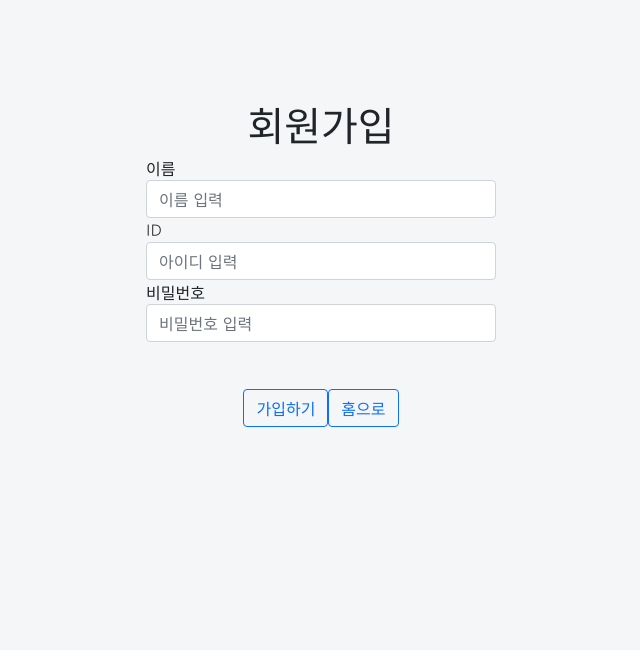
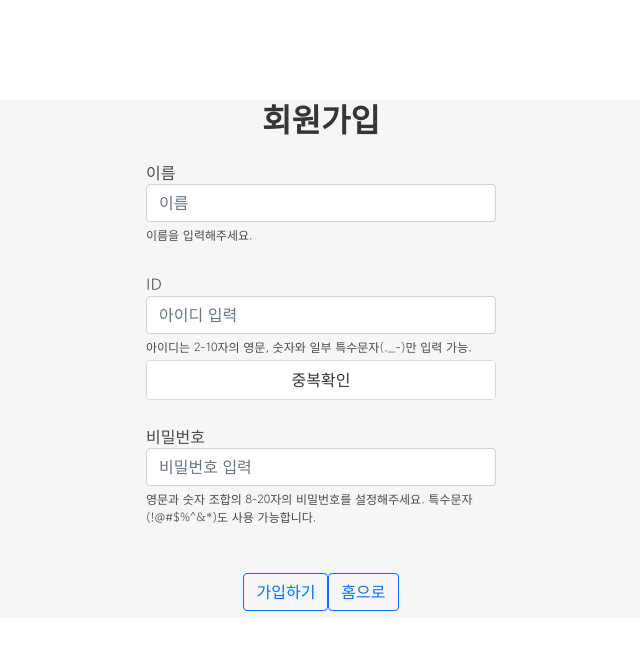
Before and after one commit to minseolki/FirstProject, a Flask app: page /sign_in in a window 1280 px wide. Shown: the top 650 px of the page, without its empty margins (319-959 px from the left). Run offline with Flask 2, Linux system fonts and the light colour scheme.

Commit message:
아이디 중복 기능 및 홈으로 버튼, 회원가입 완료 후 메인화면으로

```diff
--- a/app.py
+++ b/app.py
@@ -60,10 +60,6 @@ def load_image():
 
 
 @app.route('/api/login',methods=['POST'])
-
-
-
-@app.route('/api/login',methods=['POST'])
 def log_in_api():
 
     username_receive = request.form['username_give']
@@ -104,6 +100,13 @@ def api_sign_in():
 
     return jsonify({'msg': '등록 완료!'})
 
+# 아이디 중복 확인
+@app.route('/sign_in/check_dup', methods=['POST'])
+def check_dup():
+    id_receive = request.form['id_give']
+    exists = bool(db.user.find_one({"id": id_receive}))
+    return jsonify({'result': 'success', 'exists': exists})
+
 
 @app.route('/sign_in')
 def sign_In():
--- a/templates/sign_in.html
+++ b/templates/sign_in.html
@@ -11,6 +11,9 @@
         <script src="https://cdn.jsdelivr.net/npm/bootstrap@5.0.2/dist/js/bootstrap.bundle.min.js"
                 integrity="sha384-MrcW6ZMFYlzcLA8Nl+NtUVF0sA7MsXsP1UyJoMp4YLEuNSfAP+JcXn/tWtIaxVXM"
                 crossorigin="anonymous"></script>
+
+        <!-- Bulma CSS -->
+        <link rel="stylesheet" href="https://cdn.jsdelivr.net/npm/bulma@0.9.1/css/bulma.min.css">
 
         <title>회원가입</title>
 
@@ -53,15 +56,93 @@
                 float: left;
             }
 
+            .control > button{
+                width: 350px;
+
+            }
+
+
 
 
         </style>
         <script>
+            // 아이디 비밀번호 조건 붙여주기
+            function is_id(asValue) {
+                var regExp = /^(?=.*[a-zA-Z])[-a-zA-Z0-9_.]{2,10}$/;
+                return regExp.test(asValue);
+            }
+
+            function is_password(asValue) {
+                var regExp = /^(?=.*\d)(?=.*[a-zA-Z])[0-9a-zA-Z!@#$%^&*]{8,20}$/;
+                return regExp.test(asValue);
+            }
+
+            // 중복확인
+            function check_dup() {
+                let id = $("#id").val()
+                console.log(id)
+                if (id == "") {
+                    $("#help-id").text("아이디를 입력해주세요.").removeClass("is-safe").addClass("is-danger")
+                    $("#id").focus()
+                    return;
+                }
+                if (!is_id(id)) {
+                    $("#help-id").text("아이디의 형식을 확인해주세요. 영문과 숫자, 일부 특수문자(._-) 사용 가능. 2-10자 길이").removeClass("is-safe").addClass("is-danger")
+                    $("#id").focus()
+                    return;
+                }
+                $("#help-id").addClass("is-loading")
+
+                $.ajax({
+                    type: "POST",
+                    url: "/sign_in/check_dup",
+                    data: {
+                        id_give: id
+                    },
+                    success: function (response) {
+
+                        if (response["exists"]) {
+                            $("#help-id").text("이미 존재하는 아이디입니다.").removeClass("is-safe").addClass("is-danger")
+                            $("#id").focus()
+                        } else {
+                            $("#help-id").text("사용할 수 있는 아이디입니다.").removeClass("is-danger").addClass("is-success")
+                        }
+                        $("#help-id").removeClass("is-loading")
+
+                    }
+                });
+            }
+
             function sign_in(){
                 let name = $('#name').val()
                 let id = $('#id').val()
                 let password = $('#password').val()
 
+                if (name == "") {
+                    $("#help-name").text("이름을 입력해주세요.").removeClass("is-safe").addClass("is-danger")
+                    $("#name").focus()
+                    return;
+                }
+
+                if ($("#help-id").hasClass("is-danger")) {
+                    alert("아이디를 다시 확인해주세요.")
+                    return;
+                } else if (!$("#help-id").hasClass("is-success")) {
+                    alert("아이디 중복확인을 해주세요.")
+                    return;
+                }
+
+                if (password == "") {
+                    $("#help-password").text("비밀번호를 입력해주세요.").removeClass("is-safe").addClass("is-danger")
+                    $("#password").focus()
+                    return;
+                } else if (!is_password(password)) {
+                    $("#help-password").text("비밀번호의 형식을 확인해주세요. 영문과 숫자 필수 포함, 특수문자(!@#$%^&*) 사용가능 8-20자").removeClass("is-safe").addClass("is-danger")
+                    $("#password").focus()
+                    return
+                } else {
+                    $("#help-password").text("사용할 수 있는 비밀번호입니다.").removeClass("is-danger").addClass("is-success")
+                }
 
                 $.ajax({
                     type: "POST",
@@ -69,12 +150,10 @@
                     data: {name_give: name, id_give : id, password_give : password},
                     success: function (response) {
                         alert(response["msg"])
-                    window.location.reload()
+                        window.location.href="/"
                     }
                 });
             }
-
-
 
         </script>
     </head>
@@ -87,21 +166,32 @@
                 <label for="exampleFormControlInput1">이름</label>
                 <div class="form-group">
                     <input id="name" type="text" class="form-control" id="exampleFormControlInput1"
-                       placeholder="이름 입력">
+                           placeholder="이름">
+                    <p id="help-name" class="help">이름을 입력해주세요.</p>
+                    <p id="help-name2" class="help is-danger"></p>
                 </div>
             </div>
+            <br>
             <div>
                 <label for="exampleFormControlInput2">ID</label>
                 <div class="form-group">
                     <input id="id" type="text" class="form-control" id="exampleFormControlInput2"
                            placeholder="아이디 입력">
+                    <p id="help-id" class="help">아이디는 2-10자의 영문, 숫자와 일부 특수문자(._-)만 입력 가능.</p>
+                    <p id="help-id-login" class="help is-danger"></p>
+                    <div id="btn-check-dup" class="control">
+                        <button class="button is-sparta" onclick="check_dup()">중복확인</button>
                     </div>
                 </div>
+            </div>
+            <br>
             <div>
             <label for="exampleFormControlInput3">비밀번호</label>
             <div class="form-group">
                 <input id="password" type="password" class="form-control" id="exampleFormControlInput3"
                        placeholder="비밀번호 입력">
+                <p id="help-password" class="help">영문과 숫자 조합의 8-20자의 비밀번호를 설정해주세요. 특수문자(!@#$%^&*)도
+                                        사용 가능합니다.</p>
             </div>
         </div>
 
@@ -110,12 +200,9 @@
 
         <div class="btn">
                 <button onclick="sign_in()" type="button" class="btn btn-outline-primary">가입하기</button>
-                <button type="button" class="btn btn-outline-primary">홈으로</button>
+                <button onclick="window.location.href='/'" type="button" class="btn btn-outline-primary">홈으로</button>
+
         </div>
-
-
-
-
 
     </body>
 
```
Lines whose indentation alone changed are shown as unchanged.
